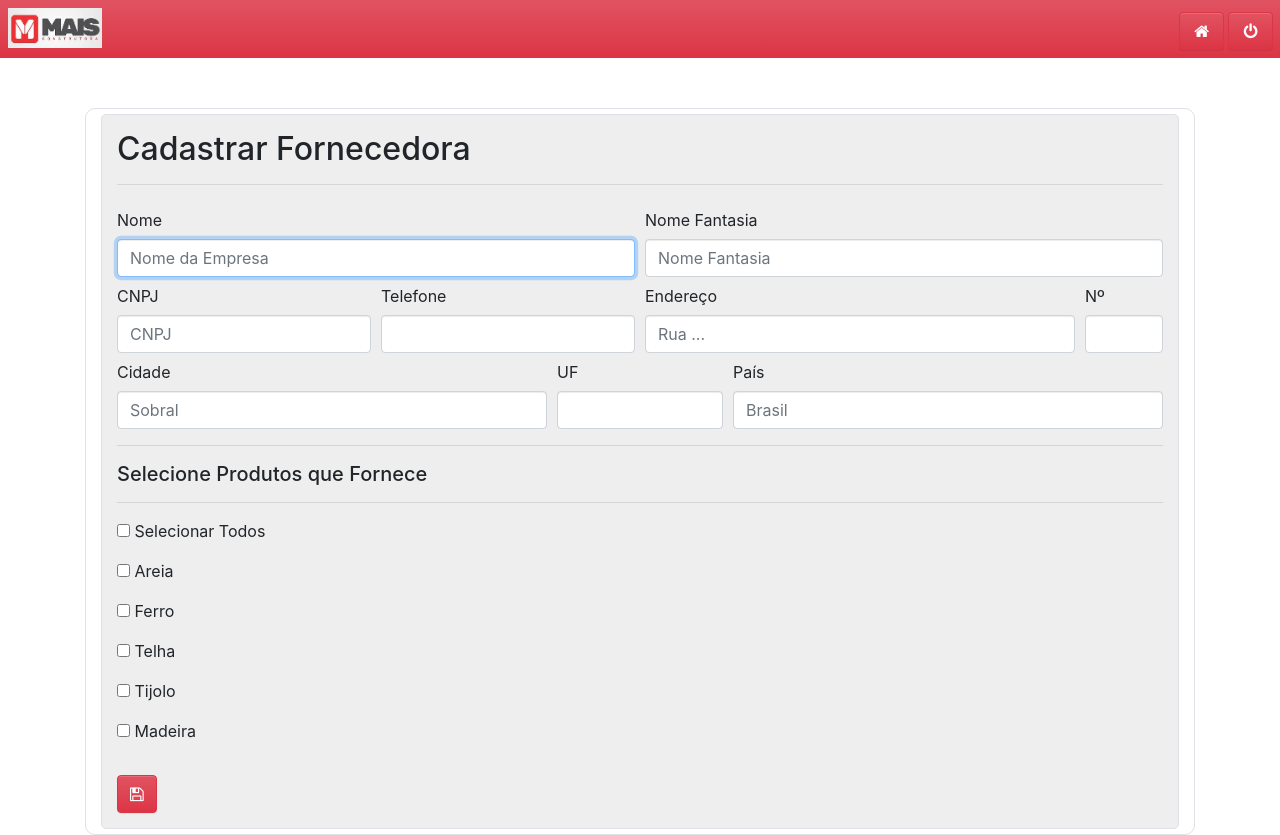
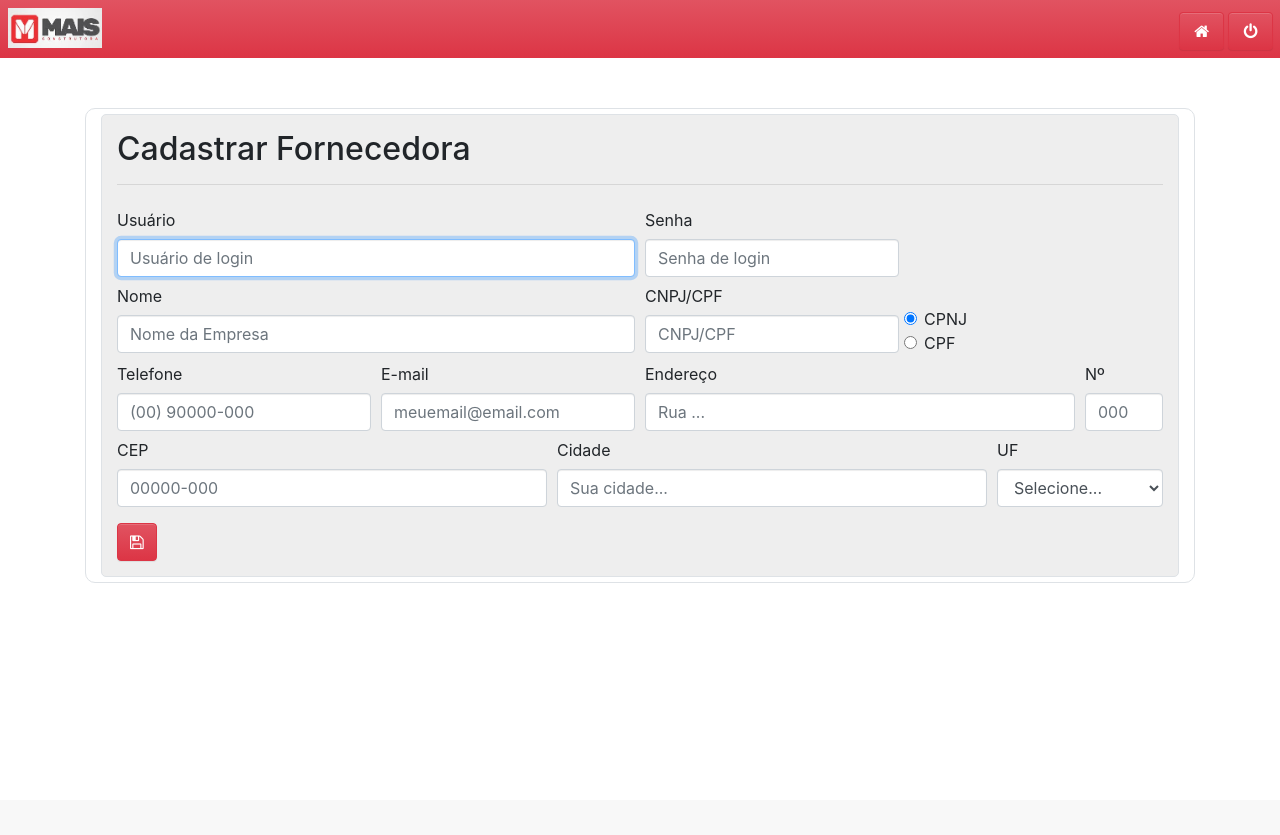
Before and after one commit to matheuspaixao/LeilaoReverso, a PHP site: page /login/cadastrar in a window 1280 px wide. After the commit the page ends 583 px from the top, so only its background shows below. Run offline with PHP 8.4, Linux system fonts and the light colour scheme; data comes from the database, SQL or seed files in the repository; both versions use the stored data as it was after the commit.

Commit message:
alterações na tela de cadastrar fornecedora

```diff
--- a/app/controllers/LoginController.php
+++ b/app/controllers/LoginController.php
@@ -10,6 +10,7 @@ use Core\Session;
 class LoginController extends BaseController
 {
   protected $aviso = null;
+  protected $usuarios;
 
   public function index() {
     if (Session::get('avisoLogin')) {
@@ -45,9 +46,12 @@ class LoginController extends BaseController
     $this->setPageTitle('Login');
     $this->renderView('login/esqueci-senha', 'layout');
   }
-      public function cadastrar() {
-        $this->setPageTitle('Fornecedora');
-        $this->renderView('login/cadastrar', 'layout');
-    }
+
+  public function cadastrar() {
+    $loginModel = Container::getModel('Login');
+    $this->usuarios = $loginModel->getUsersLogin();
+    $this->setPageTitle('Fornecedora');
+    $this->renderView('login/cadastrar', 'layout');
+  }
 }
 ?>
--- a/app/models/Login.php
+++ b/app/models/Login.php
@@ -22,4 +22,16 @@ class Login extends BaseModel
       return $e->getMessage();
     }
   }
+
+  public function getUsersLogin() {
+    try {
+      $query = "SELECT login FROM usuario";
+      $sql = $this->pdo->prepare($query);
+      $sql->execute();
+
+      return $sql->fetchAll();
+    } catch (PDOException $e) {
+      return $e->getMessage();
+    }
+  }
 }
--- a/app/views/login/cadastrar.phtml
+++ b/app/views/login/cadastrar.phtml
@@ -5,25 +5,47 @@
       <hr>
       <div class="form-row">
         <div class="col-md-6">
+          <label class="col-form-label"> Usuário </label>
+          <input type="text" name="login" placeholder="Usuário de login" autofocus required class="form-control"
+          value="">
+        </div>
+        <div class="col-md-3">
+          <label class="col-form-label"> Senha </label>
+          <input type="password" name="senha" placeholder="Senha de login" required class="form-control"
+            value="">
+        </div>
+     </div>
+      <div class="form-row">
+        <div class="col-md-6">
           <label class="col-form-label"> Nome </label>
           <input type="text" name="nome" placeholder="Nome da Empresa" autofocus required class="form-control"
           value="">
         </div>
-        <div class="col-md-6">
-           <label class="col-form-label"> Nome Fantasia </label>
-          <input type="text" name="nome" placeholder="Nome Fantasia" required class="form-control"
+        <div class="col-md-3">
+          <label class="col-form-label"> CNPJ/CPF </label>
+          <input type="text" name="num_documento" placeholder="CNPJ/CPF" required class="form-control"
             value="">
+        </div>
+        <div style="padding-top: 30px;">
+          <div class="form-check">
+            <input class="form-check-input" type="radio" name="tipo_documento" value="CNPJ" checked>
+            <label class="form-check-label"> CPNJ </label>
+          </div>
+          <div class="form-check">
+            <input class="form-check-input" type="radio" name="tipo_documento" value="CPF">
+            <label class="form-check-label"> CPF </label>
+          </div>
         </div>
      </div>
     <div class="form-row">
       <div class="col-md-3">
-           <label class="col-form-label"> CNPJ </label>
-          <input type="text" name="cnpj" placeholder="CNPJ" required class="form-control"
-          value="">
+        <label class="col-form-label" for="telefone"> Telefone </label>
+        <input type="text" name="telefone" id="telefone" class="form-control" required placeholder="(00) 90000-000"
+          value=""/>
       </div>
       <div class="col-md-3">
-          <label class="col-form-label" for="telefone"> Telefone </label>
-          <input type="text" name="telefone" id="telefone" class="form-control" required
+        <label class="col-form-label" for="email"> E-mail </label>
+        <input type="email" name="email" id="email" class="form-control" required placeholder="meuemail@email.com"
           value=""/>
       </div>
       <div class="col-md-5">
@@ -34,37 +56,54 @@
       <div class="col-md-1">
         <label class="col-form-label"> Nº </label>
         <input type="text" name="numero" id="numero" class="form-control input-lg" onkeyup="UpperCase(this)"
-                               required placeholder="" value="" />
+                               required placeholder="000" value="" />
       </div>
     </div>
     <div class="form-row">
       <div class="col-md-5">
+        <label class="col-form-label"> CEP </label>
+        <input type="text" name="cep" id="cep" class="form-control input-lg" onkeyup="LowerCase(this)"
+                               required placeholder="00000-000" value="" />
+      </div>
+      <div class="col-md-5">
         <label class="col-form-label"> Cidade </label>
         <input type="text" name="cidade" id="cidade" class="form-control input-lg" onkeyup="UpperCase(this)"
-                               required placeholder="Sobral" value="" />
+                               required placeholder="Sua cidade..." value="" />
       </div>
       <div class="col-md-2">
         <label class="col-form-label"> UF </label>
-        <input type="text" name="uf" id="uf" class="form-control input-lg" onkeyup="UpperCase(this)"
-                               required placeholder="CE" value=" "/>
-      </div>
-      <div class="col-md-5">
-        <label class="col-form-label"> País </label>
-        <input type="text" name="pais" id="pais" onkeyup="UpperCase(this)" class="form-control input-lg"
-                               placeholder="Brasil" onkeyup="UpperCase(this)" value=""/>
+        <select name="UF" id="UF" class="form-control">
+          <option value="" selected hidden>Selecione...</option>
+          <option value="AC">AC</option>
+          <option value="AL">AL</option>
+          <option value="AM">AM</option>
+          <option value="AP">AP</option>
+          <option value="BA">BA</option>
+          <option value="CE">CE</option>
+          <option value="DF">DF</option>
+          <option value="ES">ES</option>
+          <option value="GO">GO</option>
+          <option value="MA">MA</option>
+          <option value="MG">MG</option>
+          <option value="MS">MS</option>
+          <option value="MT">MT</option>
+          <option value="PA">PA</option>
+          <option value="PB">PB</option>
+          <option value="PE">PE</option>
+          <option value="PI">PI</option>
+          <option value="PR">PR</option>
+          <option value="RJ">RJ</option>
+          <option value="RN">RN</option>
+          <option value="RO">RO</option>
+          <option value="RR">RR</option>
+          <option value="RS">RS</option>
+          <option value="SC">SC</option>
+          <option value="SE">SE</option>
+          <option value="SP">SP</option>
+          <option value="TO">TO</option>
+        </select>
       </div>
     </div>
-    <hr>
-    <h5 class="text-left">Selecione Produtos que Fornece</h5>
-    <hr>
-
-      <p><input type="checkbox" id="checkTodos" name="checkTodos"> Selecionar Todos</p>
-
-      <p><input type="checkbox" value="1"> Areia</p>
-      <p><input type="checkbox" value="2"> Ferro</p>
-      <p><input type="checkbox" value="3"> Telha</p>
-      <p><input type="checkbox" value="4"> Tijolo</p>
-      <p><input type="checkbox" value="5"> Madeira</p>
 
     <div class="form-row">
       <div class="col-md-12 ">
@@ -100,7 +139,7 @@
     checkTodos.click(function () {
         if ( $(this).is(':checked') ){
             $('input:checkbox').prop("checked", true);
-        }else{
+        } else{
             $('input:checkbox').prop("checked", false);
         }
     });
```
Also changed, not shown: storage/database/moremais.sql. Lines whose indentation alone changed are shown as unchanged.
